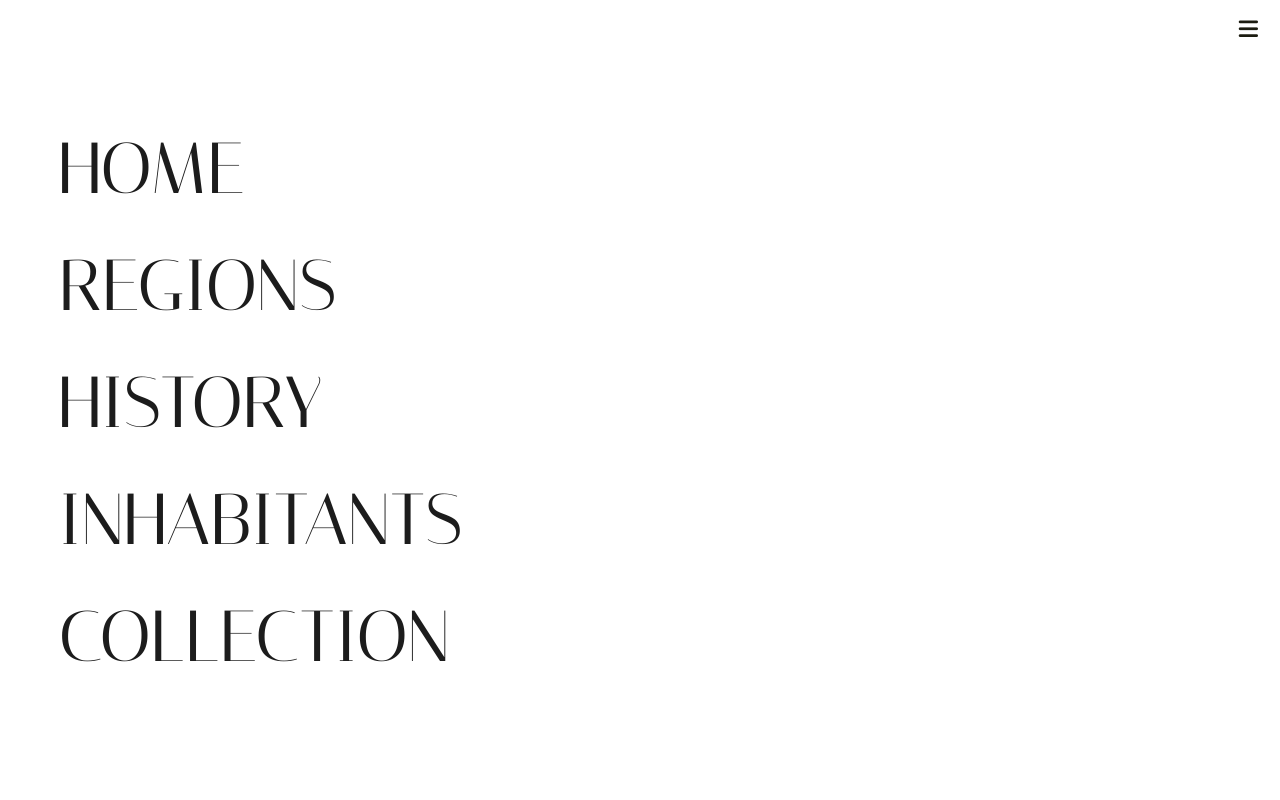
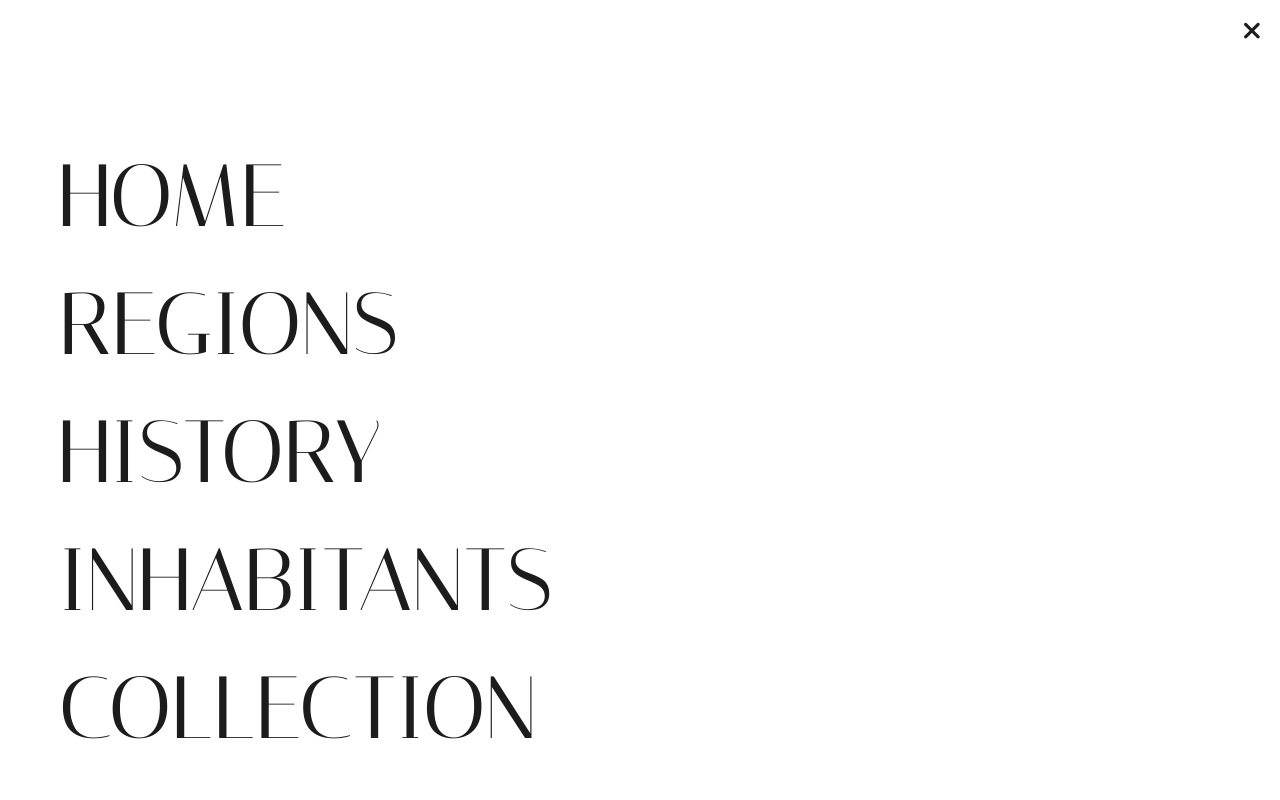
Before and after one commit to norahrose-j/Astren, a plain HTML site: page collection/collection.html in a window 1280 px wide. Both pictures are taken after a click on the button 1248 px from the left and 30 px from the top of the page. Shown: the top 800 px of the page. Drawn offline with Linux system fonts and the light colour scheme; a web font is replaced by a local one.

Commit message:
fixed open/close menu

```diff
--- a/collection/collection.css
+++ b/collection/collection.css
@@ -41,23 +41,59 @@ a {
 }
 
 /* NAVIGATION MENU */
-#header {
+.headerbar {
     position: fixed;
+    width: 100%;
     top: 0;
-    right: 0;
-    padding: 1rem;
     z-index: 100;
-  }
+    height: 8vh;
 
-#menu-btn {
+    display: flex;
+    flex-wrap: nowrap;
+    justify-content: flex-end;
+    font-family: 'TextBold';
+}
+
+.menu-btn {
     border-style: none;
-    font-size: 22px;
+    font-family: 'TextBold';
     transition: color 0.3s ease;
     background-color: rgba(0, 0, 0, 0);
+    color: #1c1c1c;
+    margin-right: 1vw;
+    font-size: 23px;
 }
 
-#menu-btn.active {
-    color: #1c1c11 !important;
+.close-menu-btn {
+    border-style: none;
+    font-family: 'TextBold';
+    transition: color 0.3s ease;
+    background-color: rgba(0, 0, 0, 0);
+    color: #1c1c1c;
+    margin-right: 1vw;
+    font-size: 25px;
+
+    display: none;
+}
+
+.fa-bars {
+    transition: text-shadow 0.2s ease;
+    transition: transform 0.8s ease;
+    cursor: pointer;
+}
+
+.fa-bars:hover {
+    text-shadow: 0px 2px 2.5px rgba(0, 0, 0, 0.292);
+}
+
+.fa-xmark {
+    transition: text-shadow 0.2s ease;
+    transition: all 0.5s ease;
+}
+
+.fa-xmark:hover {
+    text-shadow: 0px 2px 2.5px rgba(0, 0, 0, 0.292);
+    cursor: pointer;
 }
 
 .nav-menu {
@@ -69,46 +105,36 @@ a {
     background-color: rgba(255, 255, 255);
     color: rgb(28, 28, 28);
     display: flex;
-    align-items: center;
+    align-items: flex-end;
     justify-content: left;
-    opacity: 0;
     visibility: hidden;
-    transition: visibility 0.5s;
     z-index: 99;
 }
 
 .nav-menu ul {
     list-style: none;
     text-align: left;
+    margin-top: 10vh;
+    margin-bottom: 5vh;
 }
 
 .nav-menu ul li {
     font-family: 'Heading';
-    margin: 1.7rem 0;
     margin-left: 3vw;
-    margin-top: 2rem;
+    margin-top: 3vh;
 }
 
 .nav-menu ul li a {
     color: rgb(28, 28, 28);
     text-decoration: none;
-    font-size: 4.5rem;
+    font-size: 5.5rem;
     transition: color 0.3s;
     transition: margin-left 0.3s;
 }
 
-  .nav-menu ul li a:hover {
+.nav-menu ul li a:hover {
     color: cadetblue;
     margin-left: 2rem;
-  }
-
-.nav-menu.open {
-    opacity: 1;
-    visibility: visible;
-}
-
-.currpage {
-    color: rgb(79, 140, 142);
 }
 
 /* SEARCH FIELD */
--- a/collection/collection.html
+++ b/collection/collection.html
@@ -1289,11 +1289,12 @@
     </main>
 
 
-    <header id = "header">
-        <button id="menu-btn" onclick="toggleMenu()"><i class="fa-solid fa-bars"></i></button>
+    <header class = "headerbar">
+        <button class="menu-btn" onclick="toggleMenu()"><i class="fa-solid fa-bars"></i></button>
+        <button class="close-menu-btn"><i class="fa-solid fa-xmark"></i></button>
     </header>
 
-        <div id="nav-menu" class="nav-menu">
+        <div class="nav-menu">
             <ul>
                 <li class = "page"><a href="../index.html">HOME</a></li>
                 <li class = "page"><a href="../regions.html">REGIONS</a></li>
--- a/collection/main.js
+++ b/collection/main.js
@@ -1,3 +1,34 @@
+// OPEN/CLOSE MENU
+try {
+    const menuBtns = document.getElementsByClassName('menu-btn');
+    const xmarks = document.getElementsByClassName('close-menu-btn');
+    const menus = document.getElementsByClassName('nav-menu');
+
+
+    for (let i = 0; i < menuBtns.length; i++) {
+        const menuBtn = menuBtns[i];
+
+        menuBtn.addEventListener('click', function () {
+            menus[i].style.visibility = 'visible';
+            menuBtn.style.display = 'none';
+            xmarks[i].style.display = 'block';
+        })
+    }
+
+    for (let i = 0; i < xmarks.length; i++) {
+        const xmark = xmarks[i];
+
+        xmark.addEventListener('click', function () {
+            menus[i].style.visibility = 'hidden';
+            menuBtns[i].style.display = 'block';
+            xmark.style.display = 'none';
+        })
+    }
+
+} catch (TypeError) {
+
+}
+
 // SHOW / HIDE STATBLOCK
 const pluses = document.getElementsByClassName('fa-plus');
 const statblocks = document.getElementsByClassName('block');
--- a/style.css
+++ b/style.css
@@ -117,27 +117,61 @@ a {
 }
 
 /* NAVIGATION MENU */
+.headerbar {
+    position: fixed;
+    width: 100%;
+    top: 0;
+    z-index: 100;
+    height: 8vh;
+
+    display: flex;
+    flex-wrap: nowrap;
+    justify-content: flex-end;
+    font-family: 'TextBold';
+}
+
+.menu-btn {
+    border-style: none;
+    font-family: 'TextBold';
+    transition: color 0.3s ease;
+    background-color: rgba(0, 0, 0, 0);
+    color: #1c1c1c;
+    margin-right: 1vw;
+    font-size: 23px;
+    margin-top: 1vh;
+}
+
+.close-menu-btn {
+    border-style: none;
+    font-family: 'TextBold';
+    transition: color 0.3s ease;
+    background-color: rgba(0, 0, 0, 0);
+    color: #1c1c1c;
+    margin-right: 1vw;
+    font-size: 25px;
+
+    display: none;
+    margin-top: 1vh;
+}
+
 .fa-bars {
+    transition: text-shadow 0.2s ease;
+    transition: transform 0.8s ease;
     cursor: pointer;
 }
 
-#header {
-    position: fixed;
-    top: 0;
-    right: 0;
-    padding: 1rem;
-    z-index: 100;
-  }
-
-#menu-btn {
-    border-style: none;
-    font-size: 22px;
-    transition: color 0.3s ease;
-    background-color: rgba(0, 0, 0, 0);
+.fa-bars:hover {
+    text-shadow: 0px 2px 2.5px rgba(0, 0, 0, 0.292);
 }
 
-#menu-btn.active {
-    color: #1c1c11 !important;
+.fa-xmark {
+    transition: text-shadow 0.2s ease;
+    transition: all 0.5s ease;
+}
+
+.fa-xmark:hover {
+    text-shadow: 0px 2px 2.5px rgba(0, 0, 0, 0.292);
+    cursor: pointer;
 }
 
 .nav-menu {
@@ -149,46 +183,36 @@ a {
     background-color: rgba(255, 255, 255);
     color: rgb(28, 28, 28);
     display: flex;
-    align-items: center;
+    align-items: flex-end;
     justify-content: left;
-    opacity: 0;
     visibility: hidden;
-    transition: visibility 0.5s;
     z-index: 99;
 }
 
 .nav-menu ul {
     list-style: none;
     text-align: left;
+    margin-top: 10vh;
+    margin-bottom: 5vh;
 }
 
 .nav-menu ul li {
     font-family: 'Heading';
-    margin: 1.7rem 0;
     margin-left: 3vw;
-    margin-top: 2rem;
+    margin-top: 3vh;
 }
 
 .nav-menu ul li a {
     color: rgb(28, 28, 28);
     text-decoration: none;
-    font-size: 4.5rem;
+    font-size: 5.5rem;
     transition: color 0.3s;
     transition: margin-left 0.3s;
 }
 
-  .nav-menu ul li a:hover {
+.nav-menu ul li a:hover {
     color: cadetblue;
     margin-left: 2rem;
-  }
-
-.nav-menu.open {
-    opacity: 1;
-    visibility: visible;
-}
-
-.currpage {
-    color: rgb(79, 140, 142);
 }
 
 
```
Also changed, not shown: index.html (+4 -15 lines), inhabitants.html (added, +33 -0 lines), regions.html (+4 -15 lines).
